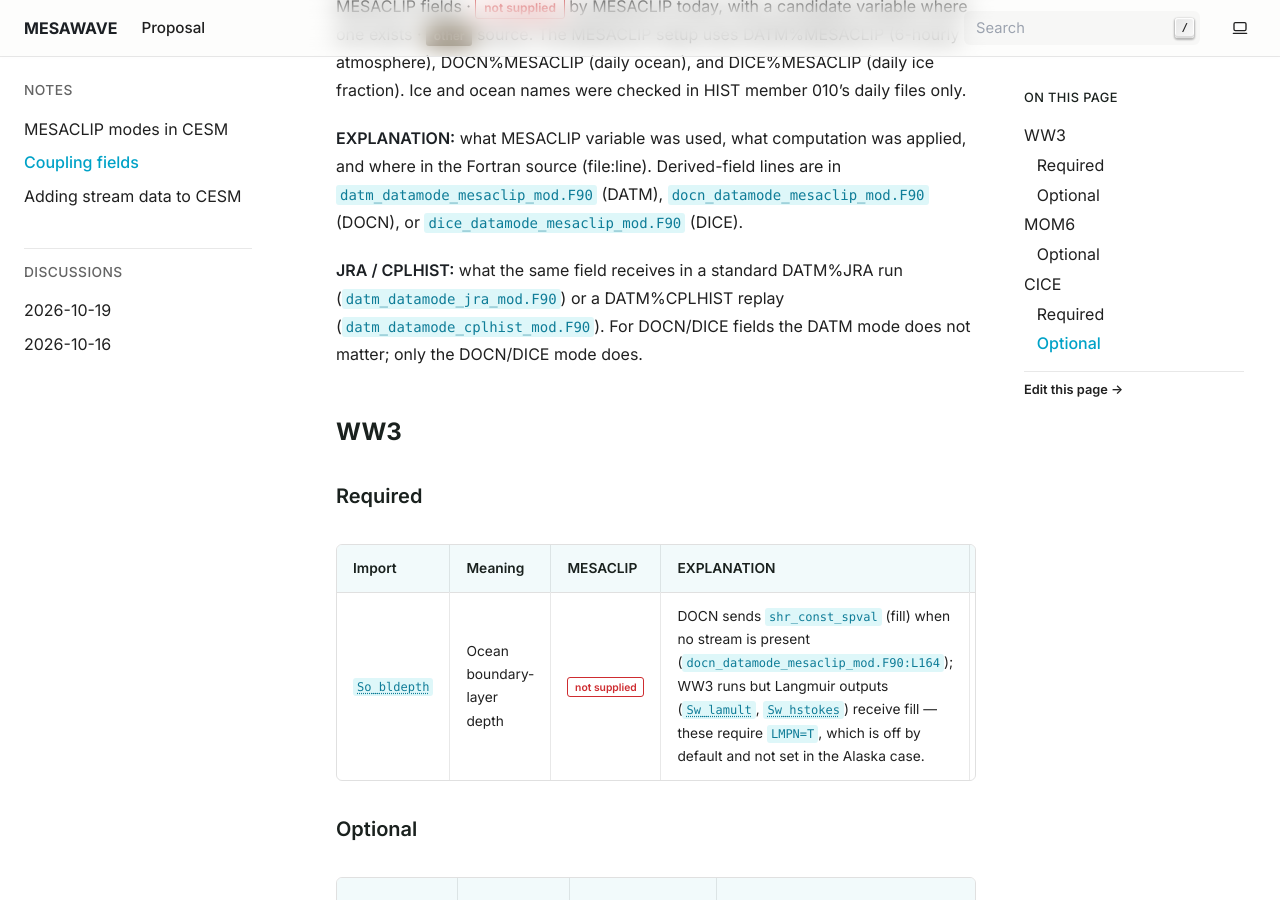
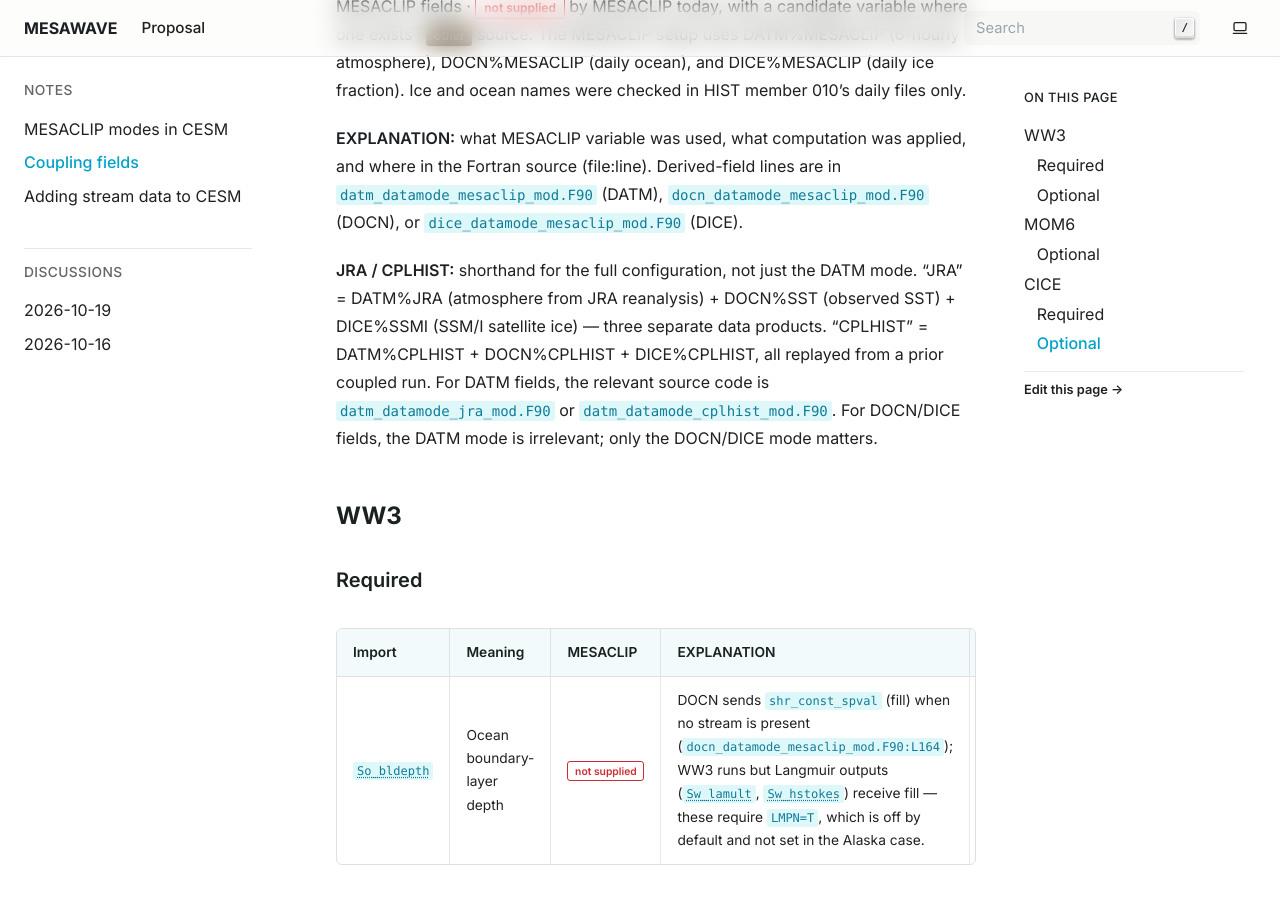
Before and after one commit to manishvenu/mesawave, a Sphinx documentation site: the page built from docs/source/stream_data_requirements.md, in a window 1280 px wide and 900 px high, scrolled down 584 px. Built offline with Sphinx 7.4.7, drawn with Linux system fonts in a browser that asks for light colours.

Commit message:
Docs: clarify JRA column = JRA+SST+SSMI config, not a single product

```diff
--- a/docs/source/stream_data_requirements.md
+++ b/docs/source/stream_data_requirements.md
@@ -19,7 +19,7 @@ names were checked in HIST member 010's daily files only.
 
 **EXPLANATION:** what MESACLIP variable was used, what computation was applied, and where in the Fortran source (file:line). Derived-field lines are in `datm_datamode_mesaclip_mod.F90` (DATM), `docn_datamode_mesaclip_mod.F90` (DOCN), or `dice_datamode_mesaclip_mod.F90` (DICE).
 
-**JRA / CPLHIST:** what the same field receives in a standard DATM%JRA run (`datm_datamode_jra_mod.F90`) or a DATM%CPLHIST replay (`datm_datamode_cplhist_mod.F90`). For DOCN/DICE fields the DATM mode does not matter; only the DOCN/DICE mode does.
+**JRA / CPLHIST:** shorthand for the full configuration, not just the DATM mode. "JRA" = DATM%JRA (atmosphere from JRA reanalysis) + DOCN%SST (observed SST) + DICE%SSMI (SSM/I satellite ice) — three separate data products. "CPLHIST" = DATM%CPLHIST + DOCN%CPLHIST + DICE%CPLHIST, all replayed from a prior coupled run. For DATM fields, the relevant source code is `datm_datamode_jra_mod.F90` or `datm_datamode_cplhist_mod.F90`. For DOCN/DICE fields, the DATM mode is irrelevant; only the DOCN/DICE mode matters.
 
 ## WW3
 
```
